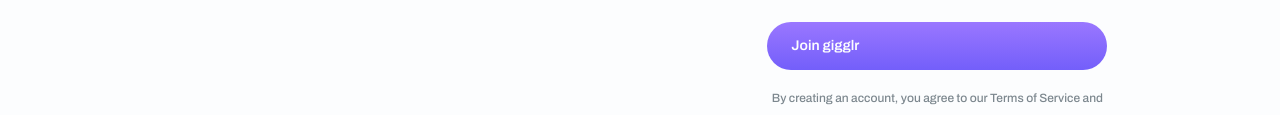
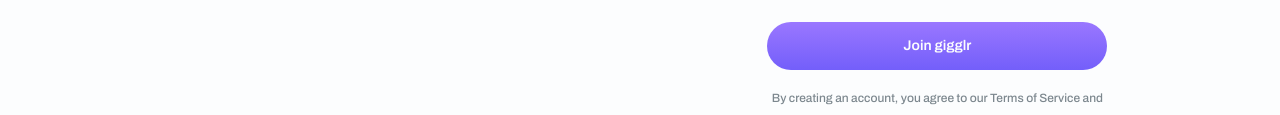
Before and after one commit to AmtelICT/Gigglrweb-React, a React app: page /signup in a window 1280 px wide. Shown: the part 814-929 px from the top of the page. Built offline with nearby package versions, Linux system fonts and the light colour scheme.

Commit message:
Commit from TeleportHQ

```diff
--- a/src/views/signup.css
+++ b/src/views/signup.css
@@ -489,7 +489,6 @@
   flex-direction: column;
 }
 .signup-button-primary {
-  gap: 8px;
   display: flex;
   padding: 12px 24px;
   overflow: hidden;
@@ -497,7 +496,7 @@
   align-items: center;
   flex-shrink: 0;
   border-radius: 40px;
-  justify-content: space-between;
+  justify-content: center;
   background-color: var(--dl-color-default-gradient);
   background-image: linear-gradient(180deg, rgba(154, 119, 255, 1) 0%, rgba(115, 95, 250, 1) 100%);
 }
```
